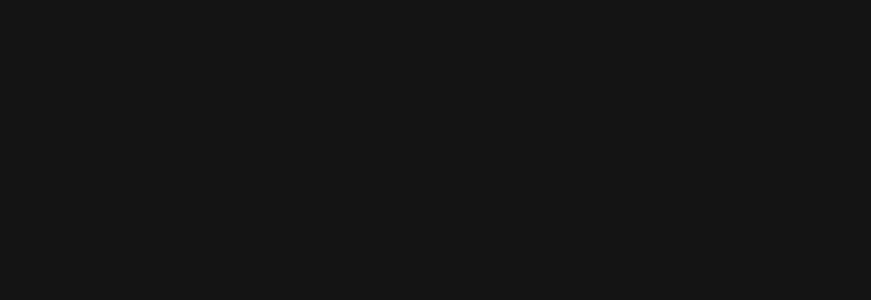
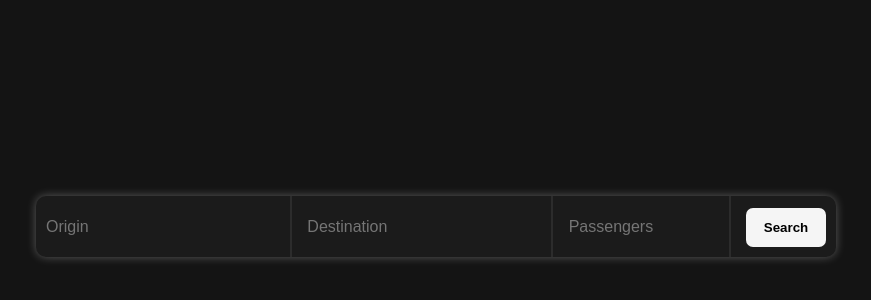
Before and after one commit to VipiinS/bus-ticket-booking-frontend, a React (Create React App) app: page /search in a window 1280 px wide. Before the commit this address had no page. Shown: the part 124-424 px from the top of the page, without its empty margins (204-1075 px from the left). Built offline with nearby package versions, Linux system fonts and the light colour scheme.

Commit message:
added search bar feature with filtering, need to add origin and destination entity in backend to be fetched for the autocomplete

```diff
--- a/package.json
+++ b/package.json
@@ -12,6 +12,7 @@
     "react-icons": "^5.0.1",
     "react-router-dom": "^6.22.0",
     "react-scripts": "5.0.1",
+    "react-select": "^3.2.0",
     "web-vitals": "^2.1.4"
   },
   "scripts": {
--- a/src/App.js
+++ b/src/App.js
@@ -1,6 +1,7 @@
 
-import LoginPage from "./Components/LoginPage";
-import SignupPage from "./Components/SignupPage"
+import LoginPage from "./Components/Authentication Pages/LoginPage";
+import SearchPage from "./Components/SearchPage";
+import SignupPage from "./Components/Authentication Pages/SignupPage";
 import { Routes,Route } from 'react-router-dom';
 
 
@@ -11,6 +12,7 @@
           <Route path="/" element={<SignupPage/>}/>
           <Route  path="/signup" element={<SignupPage/>}/>
           <Route  path="/login" element={<LoginPage/>}/>
+          <Route path="/search" element={<SearchPage/>}/>
       </Routes>
     </div>
   );
--- /dev/null
+++ b/src/Components/Authentication Pages/LoginPage.jsx
@@ -0,0 +1,108 @@
+import React, {useState } from 'react'
+import axios from 'axios';
+import { Link } from 'react-router-dom';
+import './SignupPage.css'
+
+
+function LoginPage() {
+
+
+  const[userName,setUsername] = useState('');
+    const [email, setEmail] = useState('');
+    const [password, setPassword] = useState('');
+    const [error, setError] = useState('');
+    const[success,setSuccess] = useState('');
+    const [usernameInput,setUsernameInput] = useState(false);
+    const[loading,setLoading] = useState(false)
+
+
+    const handleSubmit = async (e) => {
+        e.preventDefault();
+        setError('');
+        setSuccess('');
+
+        if(password ===''||(!usernameInput && email==='')||(usernameInput && userName==='')) {
+            clearFields();
+            setError("Enter all fields");
+            return;
+        }
+        setLoading(true)
+        try{
+          const response = await axios.post('http://localhost:8080/open/signin',{
+            "username": userName,
+            "password": password,
+            "email":email
+          })
+          console.log(response);
+          setSuccess("received token");
+          clearFields();
+          setLoading(false)
+        }catch(error){
+          if(error.request.response===""){
+            setError("Please try again later")
+            return;
+        }
+          console.log(error.response)
+          setError("invalid credentials")
+          setLoading(false)
+        }
+
+    };
+
+    const clearFields = ()=>{
+        setUsername('')
+        setEmail('')
+        setPassword('')
+    }
+
+
+
+  return (
+    <div className='container'>
+        <div className='login-container'>
+            <div className='text'>
+                    <h1> Welcome back !</h1>
+            </div>
+            <form onSubmit={handleSubmit}>
+                {usernameInput && <div className="form-group">
+                    <input placeholder='Username'
+                    type="text"
+                    id="name"
+                    name="name"
+                    value={userName}
+                    onChange={(e) => setUsername(e.target.value)}
+                    />
+                </div>}
+                {!usernameInput && <div className="form-group">
+                        <input placeholder='Email'
+                        type="email"
+                        id="email"
+                        name="email"
+                        value={email}
+                        onChange={(e)=>setEmail(e.target.value)}/>
+                </div>
+              }
+
+                <div className="form-group">
+                    <input placeholder='Password'
+                    type="password"
+                    id="password"
+                    name="password"
+                    value={password}
+                    onChange={(e)=>setPassword(e.target.value)}/>
+                </div>
+
+                <button type="submit" >{!loading?"Log in":"..."}</button>
+                {error && <p className="error">{error}</p>}
+                {success && <p className="success">{success}</p>}
+                <p className='change-input' onClick={()=>setUsernameInput(!usernameInput)}>Use {usernameInput ? "Email" : "Username"} instead</p>
+                <p>Not having an Account <Link to="/signup">Signup</Link></p>
+                </form>
+        </div>
+
+
+    </div>
+  )
+}
+
+export default LoginPage
--- a/src/Components/SignupPage.css
+++ b/src/Components/Authentication Pages/SignupPage.css
@@ -26,7 +26,6 @@
 }
 
 form{
-
     display: flex;
     flex-direction: column;
     justify-content: center;
@@ -42,9 +41,6 @@
 .names input{
     margin-left: 10px;
 }
-/* .name{
-    padding-left: 10px;
-} */
 
 .form-group{
     padding: 0px;
@@ -60,9 +56,7 @@
     margin-bottom: 50px;
 }
 
-input[type="text"],
-input[type="email"],
-input[type="password"] {
+.name{
     margin-bottom: 20px;
     padding: 13px 10px;
     padding-left: 15px;
@@ -91,8 +85,9 @@
 }
 
 button:hover {
-    background-color: #757575;
+    background-color: #333333;
     color: #f5f5f5;
+    border: 2px solid #f5f5f5;
 }
 
 ::placeholder {
@@ -117,6 +112,9 @@
 
   a:hover {
     text-decoration: underline;
+    color: #73b7ffcf;
+
+
   }
 
   .error{
@@ -125,3 +123,13 @@
   .success{
     color: rgba(18, 255, 101, 0.732);
   }
+
+  .change-input{
+    color: #ffffff5f;
+  }
+
+.change-input:hover{
+    cursor: pointer;
+    color: #f5f5f5;
+    text-decoration:underline;
+}
--- a/src/Components/LoginPage.jsx
+++ /dev/null
@@ -1,9 +0,0 @@
-import React from 'react'
-
-function LoginPage() {
-  return (
-    <div>LoginPage</div>
-  )
-}
-
-export default LoginPage
--- /dev/null
+++ b/src/Components/SearchPage.css
@@ -0,0 +1,113 @@
+*{
+    color: white;
+    font-family: sans-serif;
+}
+.wrapper{
+    margin: 0;
+    padding: 0;
+    max-width: 100vh;
+    height: 90vh;
+    margin: auto;
+    display: flex;
+    align-items: center;
+
+}
+.form-wrapper{
+    display: flex;
+    flex-direction: column;
+}
+.formed{
+    display: flex;
+    flex-direction: column;
+    background-color: #1b1b1b;
+    flex-direction: row;
+    align-items: baseline;
+    justify-content: space-between;
+    max-width: 100%;
+    border-radius: 10px;
+    box-shadow: 0 0 10px rgba(255, 255, 255, 0.3);
+}
+
+.last-row{
+    border-right: 0px solid #f5f5f5;
+    max-width: 20%;
+}
+
+
+.input-fields {
+    padding: 20px 5px;
+    margin: 0;
+    color: rgb(192, 192, 192);
+    font-weight: 400;
+    outline: none;
+    width: 100%;
+    font-size: large;
+    border: transparent;
+    background-color: transparent;
+    border-right: 2px solid #2c2c2c;
+
+}
+
+.input-fields:focus{
+    box-shadow: 0 0 2px rgba(255, 255, 255, 0.3);
+
+}
+
+.button-group{
+    padding-right: 10px;
+    font-weight: bolder;
+    font-family: sans-serif;
+    align-items: center;
+    justify-content: center;
+    width:10%;
+    margin-right: 10px;
+}
+
+.search-button {
+    padding: 15%;
+    font-weight: bold;
+    font-family: sans-serif;
+    align-items: center;
+    justify-content: center;
+    margin-right: 10px ;
+    margin-left:10px ;
+    background-color: #f5f5f5;
+    color: black;
+    border: none;
+    border-radius: 7px;
+    cursor: pointer;
+
+}
+
+button:hover {
+    background-color: #333333;
+    font-weight: 100;
+    color: #75ff81;
+    border: 0.5px solid rgba(255,255,255,0.3);
+    box-shadow: 0 0 2px rgba(255, 255, 255, 0.3);
+}
+
+::placeholder {
+    font-weight: 400;
+    font-size:medium;
+    padding-left: 5px;
+    color: #757575;
+  }
+
+.options-menu{
+    background-color: rgba(147, 147, 147, 0.235);
+    margin-top: 10px;
+    border-radius: 20px;
+
+}
+
+.options{
+    cursor: pointer;
+    padding: 15px 10px;
+    /* border-bottom: 4px solid #2c2c2c; */
+    color :#a5a5a5;
+
+}
+.options:hover{
+    color: #f5f5f5;
+}
--- /dev/null
+++ b/src/Components/SearchPage.jsx
@@ -0,0 +1,96 @@
+import React, { useState } from 'react'
+import "./SearchPage.css"
+import Select from 'react-select';
+
+const SearchPage = () => {
+    const [origin,setOrigin] = useState('');
+    const [filteredOriginOptions,setFilteredOriginOptions] = useState([])
+    const [destination,setDestination] = useState('');
+    const [filteredDestinationOptions,setFilteredDestinationOptions] = useState([])
+
+    const originOptions = ["aaa", "abc", "ccc", "ddd"];
+    const destinationOptions = ["aaa", "abc", "ccc", "ddd"];
+
+    const handleSubmit=(e)=>{
+        e.preventDefault();
+        if(origin===destination){
+            return console.log("Both destination and origin should not be the same");
+        }
+    }
+
+    const handleOriginInputChange = (event) => {
+        // console.log(event.target.value);
+        setFilteredDestinationOptions([]);
+        const inputValue = event.target.value;
+        setOrigin(inputValue);
+        setFilteredOriginOptions(originOptions.filter(option =>
+            option.toLowerCase().includes(inputValue.toLowerCase())
+        ));
+        console.log(filteredOriginOptions);
+    };
+
+    const handleOriginSelect = (option) => {
+        setOrigin(option);
+        setFilteredOriginOptions([]);
+    };
+    const handleDestinationInputChange = (event) => {
+        setFilteredOriginOptions([])
+        const inputValue = event.target.value;
+        setDestination(inputValue);
+        setFilteredDestinationOptions(destinationOptions.filter(option =>
+            option.toLowerCase().includes(inputValue.toLowerCase())
+        ));
+        console.log(filteredOriginOptions);
+    };
+
+    const handleDestinationSelect = (option) => {
+        setDestination(option);
+        setFilteredDestinationOptions([]);
+    };
+
+
+  return (
+    <div className='wrapper'>
+        <div className='form-wrapper'>
+            <form className='formed'
+            onSubmit={(e)=>handleSubmit(e)}>
+                <div className='search-group'>
+                    <input
+                    className='input-fields'
+                    type='text'
+                    placeholder='Origin'
+                    value={origin}
+                    onChange={handleOriginInputChange}/>
+                </div>
+                <div className='search-group'>
+                    <input className='input-fields'
+                    type='text'
+                    placeholder='Destination'
+                    value={destination}
+                    onChange={handleDestinationInputChange}/>
+                </div>
+                <div  className='search-group last-row'>
+                    <input className='input-fields' type='text' placeholder='Passengers'/>
+                </div>
+                <div className='button-group'>
+                    <button className='search-button'type='submit'>Search</button>
+                </div>
+            </form>
+            <div className='options-menu'>
+                {origin && filteredOriginOptions.map((place,index)=>{
+                    return <div className="options" key={index} onClick={()=>handleOriginSelect(place)}>{place}</div>
+                })
+                }
+            </div>
+            <div className='options-menu'>
+                {destination && filteredDestinationOptions.map((place,index)=>{
+                    return <div className="options" key={index} onClick={()=>handleDestinationSelect(place)}>{place}</div>
+                })
+                }
+            </div>
+        </div>
+    </div>
+  )
+}
+
+export default SearchPage
```
Also changed, not shown: src/Components/Authentication Pages/SignupPage.jsx (renamed from src/Components/SignupPage.jsx, +8 -3 lines), 1 other file (tests, documents, lock files or other folders).
